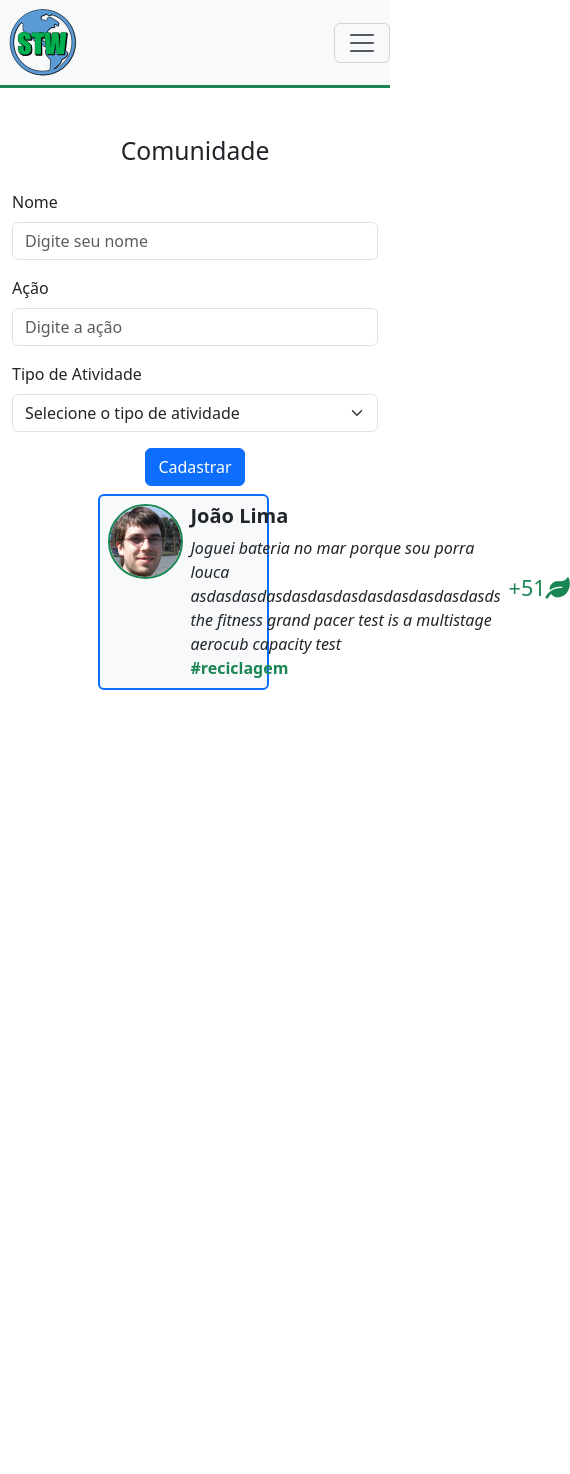
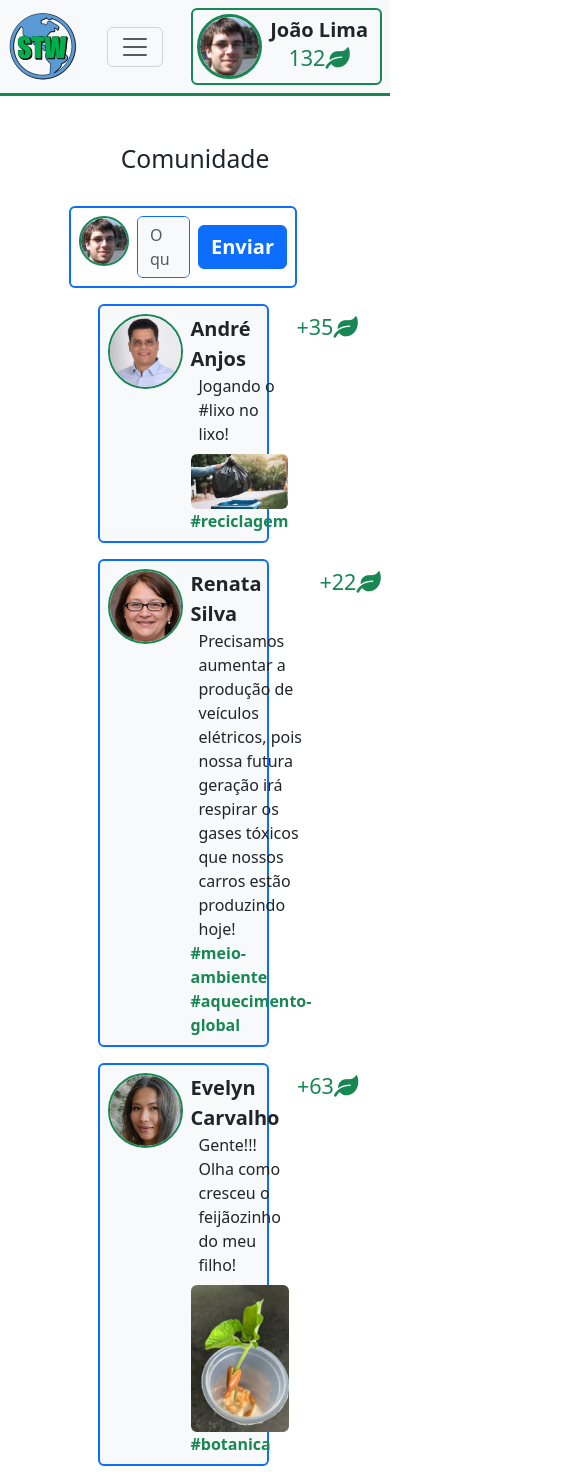
Before and after one commit to JustRoniss/F7_EnterpriseChallange, a plain HTML site: page pages/comunidade.html in a window 390 px wide. Shown: the whole page, 570 px wide, since content can reach past the window. Before the commit the page ends 844 px from the top, so only its background shows below. Drawn offline with nearby package versions, Linux system fonts and the light colour scheme.

Commit message:
mock praticamente completo

```diff
--- a/pages/comunidade.html
+++ b/pages/comunidade.html
@@ -42,6 +42,17 @@
           </li>
         </ul>
       </div>
+
+      <div class="d-flex align-items-center p-1 m-2 rounded border border-2 border-success">
+        <img src="../images/joaoLima.jpg" height="65" class="rounded-circle border border-3 border-success">
+        <div class="text-center">
+          <div class="mx-2 fw-bold fs-5">João Lima</div>
+          <div class="text-success text-nowrap mx-1">
+            <h4 id="qtdPontosUsuario">132<i class="fas fa-leaf"></i></h4>
+          </div>
+        </div>
+      </div>
+
     </nav>
   </header>
 
@@ -50,51 +61,72 @@
     <div class="row justify-content-center mt-5">
       <div class="col-lg-6">
         <h2 class="text-center mb-4">Comunidade</h2>
-        <form id="activityForm">
-          <div class="mb-3">
-            <label for="nameInput" class="form-label">Nome</label>
-            <input type="text" class="form-control" id="nameInput" placeholder="Digite seu nome">
-          </div>
-          <div class="mb-3">
-            <label for="actionInput" class="form-label">Ação</label>
-            <input type="text" class="form-control" id="actionInput" placeholder="Digite a ação">
-          </div>
-          <div class="mb-3">
-            <label for="typeSelect" class="form-label">Tipo de Atividade</label>
-            <select class="form-select" id="typeSelect">
-              <option value="">Selecione o tipo de atividade</option>
-              <option value="1">Reciclagem</option>
-              <option value="2">Redução do consumo de água</option>
-              <option value="3">Redução na emissão de gases</option>
-              <option value="4">Outro</option>
-            </select>
-          </div>
-          <div class="text-center">
-            <button type="submit" class="btn btn-primary">Cadastrar</button>
-          </div>
-        </form>
       </div>
     </div>
 
-    <div id="activityRecords" class="row container w-100 justify-content-center">
+    <div class="row container w-100 justify-content-center">
+      <form id="activityForm" onsubmit="enviarMensagem()" class="d-flex align-items-center p-2 m-2 col-8
+        bg-white rounded border border-2 border-primary">
+        <img src="../images/joaoLima.jpg" height="50"
+          class="rounded-circle border border-2 border-success align-self-start">
+        <textarea type="text" class="flex-fill mx-2 rounded border border-1 border-primary bg-light
+          form-control" placeholder="O que você fez hoje?" id="msgInput" style="resize: none;"></textarea>
+        <button type="submit" class="btn btn-primary text-center fw-bold fs-5">Enviar</button>
+      </form>
+    </div>
+
+    <div id="feed" class="row container w-100 justify-content-center">
 
       <div class="d-flex align-items-center
         bg-light rounded border border-2 border-primary
         p-2 m-2 col-6">
-        <img src="../images/joaoLima.jpg" height="75" class="rounded-circle align-self-start
+        <img src="../images/AndreAnjos.png" height="75" class="rounded-circle align-self-start
         border border-2 border-success">
         <div class="flex-fill align-self-start mx-2">
-          <h5><b>João Lima</b></h5>
-          <i>Joguei bateria no mar porque sou porra louca asdasdasdasdasdasdasdasdasdasdasdasds the fitness grand pacer
-            test is a multistage aerocub capacity test</i><br>
+          <div class="fw-bold fs-5">André Anjos</div>
+          <div class="fw-light mx-2 text-justify">Jogando o #lixo no lixo!</div>
+          <img src="../images/lixo.jpeg" class="rounded img-fluid mt-2">
           <b class="text-success">#reciclagem</b>
         </div>
-        <div class="text-success text-nowrap">
-          <h4>+51<i class="fas fa-leaf"></i></h4>
+        <div class="text-success text-nowrap align-self-start">
+          <h4>+35<i class="fas fa-leaf"></i></h4>
+        </div>
+      </div>
+
+      <div class="d-flex align-items-center
+        bg-light rounded border border-2 border-primary
+        p-2 m-2 col-6">
+        <img src="../images/karen.jpg" height="75" class="rounded-circle align-self-start
+        border border-2 border-success">
+        <div class="flex-fill align-self-start mx-2">
+          <div class="fw-bold fs-5">Renata Silva</div>
+          <div class="fw-light mx-2 text-justify">Precisamos aumentar a produção de veículos elétricos,
+            pois nossa futura geração irá respirar os gases tóxicos que nossos carros estão produzindo hoje!</div>
+          <b class="text-success">#meio-ambiente #aquecimento-global</b>
+        </div>
+        <div class="text-success text-nowrap align-self-start">
+          <h4>+22<i class="fas fa-leaf"></i></h4>
+        </div>
+      </div>
+
+      <div class="d-flex align-items-center
+        bg-light rounded border border-2 border-primary
+        p-2 m-2 col-6">
+        <img src="../images/image.41760.1624117.jpg" height="75" class="rounded-circle align-self-start
+        border border-2 border-success">
+        <div class="flex-fill align-self-start mx-2">
+          <div class="fw-bold fs-5">Evelyn Carvalho</div>
+          <div class="fw-light mx-2 text-justify">Gente!!! Olha como cresceu o feijãozinho do meu filho!</div>
+          <img src="../images/hora-da-brincadeira-aprenda-a-plantar-feijao-no-algodao_4.webp" class="rounded img-fluid mt-2">
+          <b class="text-success">#botanica</b>
+        </div>
+        <div class="text-success text-nowrap align-self-start">
+          <h4>+63<i class="fas fa-leaf"></i></h4>
         </div>
       </div>
 
     </div>
+
   </div>
 
   <script src="https://code.jquery.com/jquery-3.3.1.slim.min.js"
--- a/scripts/comunidade.js
+++ b/scripts/comunidade.js
@@ -1,49 +1,55 @@
-document.getElementById('activityForm').addEventListener('submit', function(event) {
-    event.preventDefault();
 
 
-    var name = document.getElementById('nameInput').value;
-    var action = document.getElementById('actionInput').value;
-    var type = document.getElementById('typeSelect').value;
 
 
-    document.getElementById('nameInput').value = '';
-    document.getElementById('actionInput').value = '';
-    document.getElementById('typeSelect').value = '';
 
 
-    updatePoints(name, action, type);
-  });
 
-  function updatePoints(name, action,type) {
-    if(type == 1){
-      var points = 50;
-    }
-    show(name, action,type, points);
+
+function processarTag(tag) {
+  switch (tag) {
+    case "reciclagem":
+      return 50;
+    case "ambiente":
+    case "sustentabilidade":
+      return 20;
+
+    default:
+      return 10;
   }
+}
 
-    function show (name, action, type, points){
-      var pointsDisplay = document.createElement('div');
-      pointsDisplay.innerHTML =  `
-        <div class="accordion" id="accordionExample">
-            <div class="accordion-item m-2">
-                <h2 class="accordion-header">
-                    <button class="accordion-button" type="button" data-bs-toggle="collapse" data-bs-target="#collapseOne" aria-expanded="true" aria-controls="collapseOne">
-                        ${name}
-                    </button>
-                </h2>
-                <div id="collapseOne" class="accordion-collapse collapse" data-bs-parent="#accordionExample">
-                    <div class="accordion-body">
-                        <p>Telefone: ${name}</p>
-                        <p>Acão: ${action} </p>
-                        <p>AÇÃO: ${type}</p>
-                        <p>PONTOS: ${points}</p>
-                    </div>
-                </div>
-          </div>
-      </div>
-      `
+var displayNomeUsuario = "João Lima"
+var displayPontosUsuario = 132
+function enviarMensagem() {
+  let nome = displayNomeUsuario
+  let comentario = document.getElementById("msgInput").value;
+  if (!comentario) return;
 
-    document.getElementById('activityRecords').appendChild(pointsDisplay);
+  let points = 51
+  let hashTags = []
 
-    }
+  show(nome, comentario, points)
+  displayPontosUsuario += points
+  document.getElementById("qtdPontosUsuario").innerHTML = `${displayPontosUsuario}<i class="fas fa-leaf"></i>`
+}
+
+function show(name, comment, points, hashTags = "#reciclagem #amogus") {
+  let htmlSalvo = document.getElementById("feed").innerHTML
+  document.getElementById("feed").innerHTML = `
+  <div class="d-flex align-items-center
+  bg-light rounded border border-2 border-primary
+  p-2 m-2 col-6">
+    <img src="../images/joaoLima.jpg" height="75" class="rounded-circle align-self-start
+    border border-2 border-success">
+    <div class="flex-fill align-self-start mx-2">
+      <div class="fw-bold fs-5">${name}</div>
+      <div class="fw-light mx-2 text-justify">${comment}</div>
+      <b class="text-success">${hashTags}</b>
+    </div>
+    <div class="text-success text-nowrap align-self-start">
+      <h4>+${points}<i class="fas fa-leaf"></i></h4>
+    </div>
+  </div>`
+  document.getElementById("feed").innerHTML += htmlSalvo
+}
```
Also changed, not shown: images/AndreAnjos.png (added), images/hora-da-brincadeira-aprenda-a-plantar-feijao-no-algodao_4.webp (added), images/image.41760.1624117.jpg (added), images/karen.jpg (added), images/lixo.jpeg (added).
